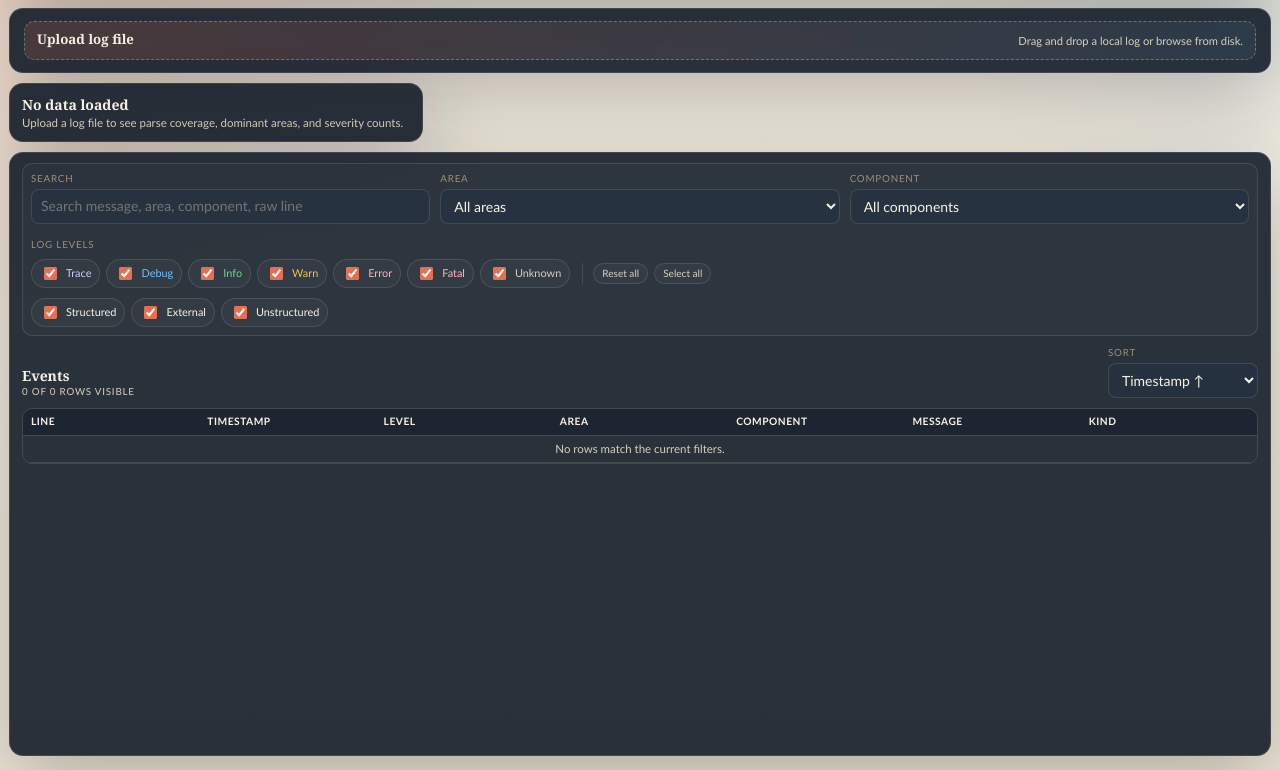
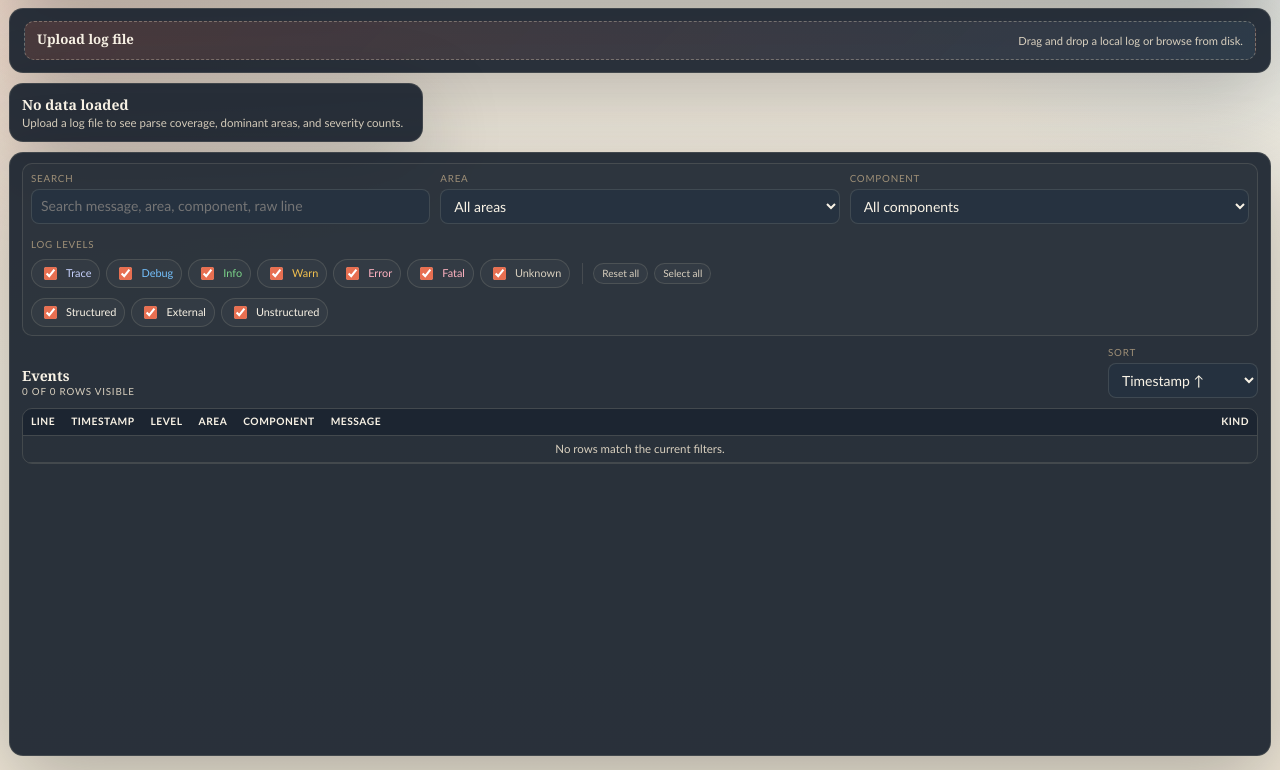
Before and after one commit to maxsharabayko/log-viewer, a website built with Vite: page index.html in a window 1280 px wide. Shown: the part 131-901 px from the top of the page. Built offline with nearby package versions, Linux system fonts and the light colour scheme.

Commit message:
Narrowed most of the columns.

```diff
--- a/src/style.css
+++ b/src/style.css
@@ -367,7 +367,7 @@ table {
   width: 100%;
   border-collapse: collapse;
   min-width: 760px;
-  table-layout: fixed;
+  table-layout: auto;
 }
 
 thead {
@@ -399,11 +399,30 @@ td {
   line-height: 1.2;
 }
 
-td:nth-child(1) { width: 42px; }
-td:nth-child(3) { width: 76px; }
-td:nth-child(4) { width: 120px; }
-td:nth-child(5) { width: 150px; }
-td:nth-child(7) { width: 94px; }
+th:nth-child(1),
+td:nth-child(1),
+th:nth-child(3),
+td:nth-child(3),
+th:nth-child(4),
+td:nth-child(4),
+th:nth-child(5),
+td:nth-child(5),
+th:nth-child(7),
+td:nth-child(7) {
+  width: 1%;
+  white-space: nowrap;
+}
+
+th:nth-child(2),
+td:nth-child(2) {
+  width: 1%;
+  white-space: nowrap;
+}
+
+th:nth-child(6),
+td:nth-child(6) {
+  width: auto;
+}
 
 tbody tr {
   cursor: pointer;
@@ -415,7 +434,8 @@ tbody tr.expanded {
 }
 
 .message-cell {
-  min-width: 240px;
+  min-width: 480px;
+  width: 100%;
   overflow: hidden;
   text-overflow: ellipsis;
 }
```
